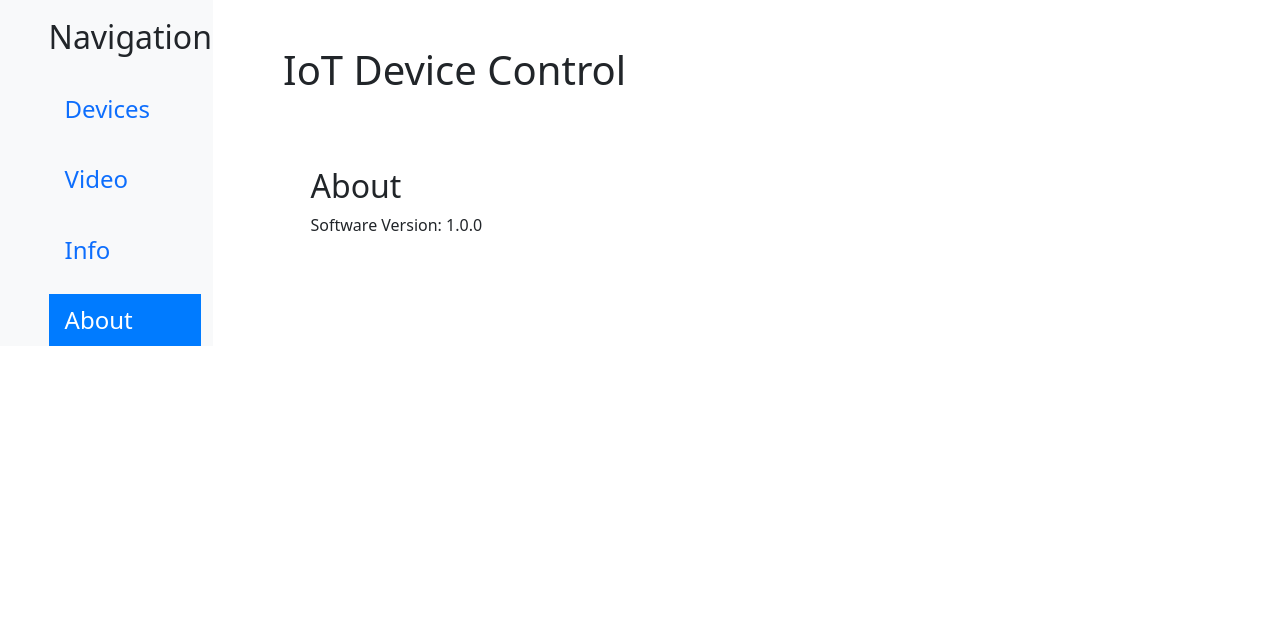
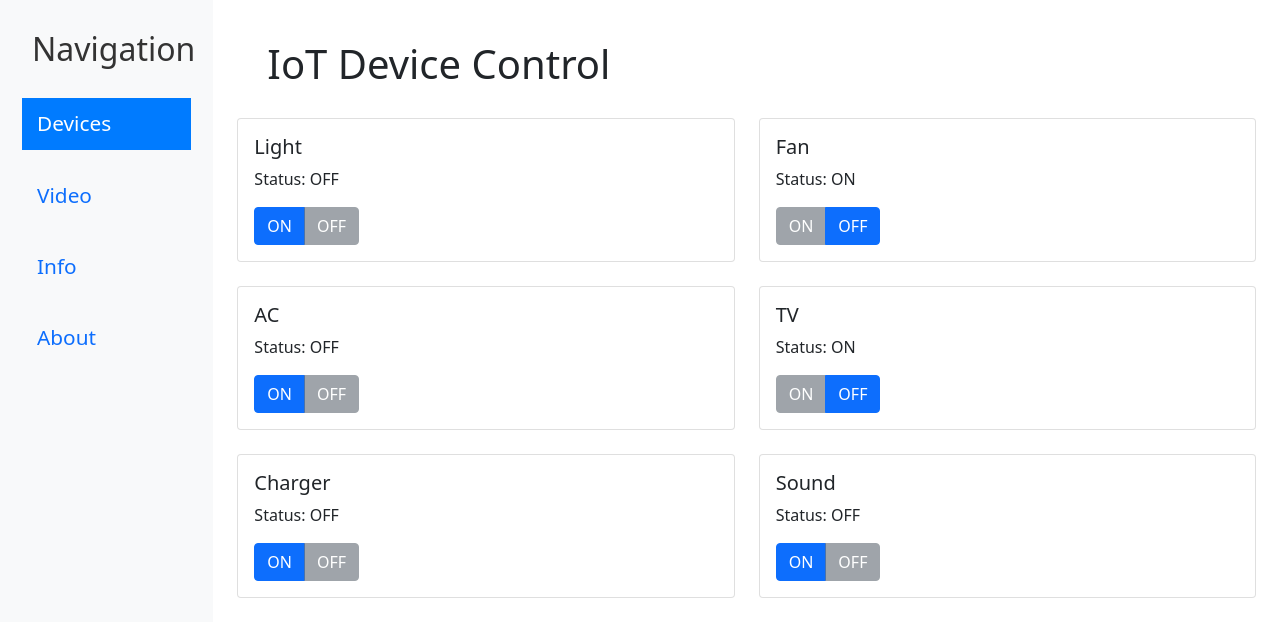
Before and after one commit to tgvlcw/iot, a Flask app: page / in a window 1280 px wide. Shown: the top 637 px of the page. Run offline with Flask 3, Linux system fonts and the light colour scheme.

Commit message:
move vue component to a seperate file

```diff
--- a/static/app.js
+++ b/static/app.js
@@ -1,9 +1,74 @@
+const DevicesPage = {
+    template: `
+        <div>
+            <div class="row">
+                <div class="col-md-6" v-for="device in devices" :key="device.id">
+                    <div class="card mb-4">
+                        <div class="card-body">
+                            <h5 class="card-title">{{ device.name }}</h5>
+                            <p class="card-text">Status: {{ device.status }}</p>
+                            <div class="btn-group" role="group">
+                                <button @click="toggleDevice(device.id, 'ON')"
+                                        class="btn"
+                                        :class="{'btn-primary': device.status !== 'ON', 'btn-secondary': device.status === 'ON'}"
+                                        :disabled="device.status === 'ON'">
+                                    ON
+                                </button>
+                                <button @click="toggleDevice(device.id, 'OFF')"
+                                        class="btn"
+                                        :class="{'btn-primary': device.status !== 'OFF', 'btn-secondary': device.status === 'OFF'}"
+                                        :disabled="device.status === 'OFF'">
+                                    OFF
+                                </button>
+                            </div>
+                        </div>
+                    </div>
+                </div>
+            </div>
+        </div>
+    `,
+    props: ['devices'],
+    methods: {
+        toggleDevice(deviceId, targetStatus) {
+            this.$emit('toggle-device', deviceId, targetStatus);
+        }
+    }
+};
+
+const VideoPage = {
+    template: '<p>This page is currently empty.</p>'
+};
+
+const InfoPage = {
+    template: '<p>This page is currently empty.</p>'
+};
+
+const AboutPage = {
+    template: `
+        <div class="about-content">
+            <h1>About</h1>
+            <p>Software Version: 1.0.0</p>
+        </div>
+    `
+};
+
 new Vue({
     el: '#app',
+    components: {
+        'devices-page': DevicesPage,
+        'video-page': VideoPage,
+        'info-page': InfoPage,
+        'about-page': AboutPage
+    },
     data: {
         devices: initialDevices,
-        currentPage: 'about', // Default page
+        currentPage: 'devices', // Default page
 		navItems: initialNavItems
+    },
+    computed: {
+        currentPageComponent() {
+            return this.currentPage + '-page';
+        }
     },
     methods: {
         setPage(page) {
--- a/static/styles.css
+++ b/static/styles.css
@@ -1,24 +1,52 @@
 .nav-link {
-    font-size: 1.5em;
+    font-size: 1.3em;
+    padding: 10px 15px;
+    transition: background-color 0.3s, color 0.3s;
 }
+
 .nav-link.active {
-    background-color: #007bff; /* Bootstrap primary color */
-    color: white; /* Text color */
+    background-color: #007bff;
+    color: white;
 }
+
 .sidebar-title {
-    margin-left: 2ch;
-    margin-top: 1ch;
+    margin: 30px 0 20px 20px;
     font-size: 2em;
+    color: #333;
 }
+
 .nav-item {
-    margin-top: 2ch;
-    margin-left: 4ch;
+    margin: 10px 10px;
 }
-.mb-4 {
-    margin-top: 2ch;
-    margin-left: 2ch;
+
+main {
+    padding-top: 40px;
 }
+
+.main-title {
+    padding-left: 30px;
+    margin-bottom: 30px;
+}
+
+.card {
+    margin-bottom: 20px;
+}
+
 .about-content {
-    margin-left: 8ch;
-    margin-top: 8ch;
+    margin-top: 40px;
 }
+
+@media (max-width: 768px) {
+    .sidebar {
+        margin-bottom: 20px;
+    }
+
+    .nav-item {
+        margin: 5px 0;
+    }
+
+    .sidebar-title {
+        margin: 15px 0 15px 10px;
+        font-size: 1.3em;
+    }
+}
--- a/templates/index.html
+++ b/templates/index.html
@@ -17,54 +17,17 @@
                     <h5 class="sidebar-title">Navigation</h5>
                     <ul class="nav flex-column">
 						<li class="nav-item" v-for="item in navItems" :key="item.name">
-							<a :class="['nav-link', { active: currentPage === item.page }]" href="#" @click.prevent="setPage(item.page)">{{ '{{ item.name }}' }}</a>
+							<a :class="['nav-link', { active: currentPage === item.page }]" href="#" @click.prevent="setPage(item.page)">
+								{{ '{{ item.name }}' }}
+							</a>
                         </li>
                     </ul>
                 </div>
             </nav>
 
             <main class="col-md-9 ms-sm-auto col-lg-10 px-4">
-                <h1 class="mb-4">IoT Device Control</h1>
-
-                <div v-if="currentPage === 'devices'">
-                    <div class="row">
-                        <div class="col-md-6" v-for="device in devices" :key="device.id">
-                            <div class="card mb-4">
-                                <div class="card-body">
-									<h5 class="card-title">{{ '{{ device.name }}' }}</h5>
-									<p class="card-text">Status: {{ '{{ device.status }}' }}</p>
-                                    <div class="btn-group" role="group">
-                                        <button @click="toggleDevice(device.id, 'ON')"
-                                                class="btn"
-                                                :class="{'btn-primary': device.status !== 'ON', 'btn-secondary': device.status === 'ON'}"
-                                                :disabled="device.status === 'ON'">
-                                            ON
-                                        </button>
-                                        <button @click="toggleDevice(device.id, 'OFF')"
-                                                class="btn"
-                                                :class="{'btn-primary': device.status !== 'OFF', 'btn-secondary': device.status === 'OFF'}"
-                                                :disabled="device.status === 'OFF'">
-                                            OFF
-                                        </button>
-                                    </div>
-                                </div>
-                            </div>
-                        </div>
-                    </div>
-                </div>
-
-                <div v-if="currentPage === 'video'">
-                    <p>This page is currently empty.</p>
-                </div>
-
-                <div v-if="currentPage === 'info'">
-                    <p>This page is currently empty.</p>
-                </div>
-
-                <div v-if="currentPage === 'about'" class="about-content">
-                    <h2>About</h2>
-                    <p>Software Version: 1.0.0</p>
-                </div>
+                <h1 class="main-title">IoT Device Control</h1>
+				<component :is="currentPageComponent" :devices="devices" @toggle-device="toggleDevice"></component>
             </main>
         </div>
     </div>
```
